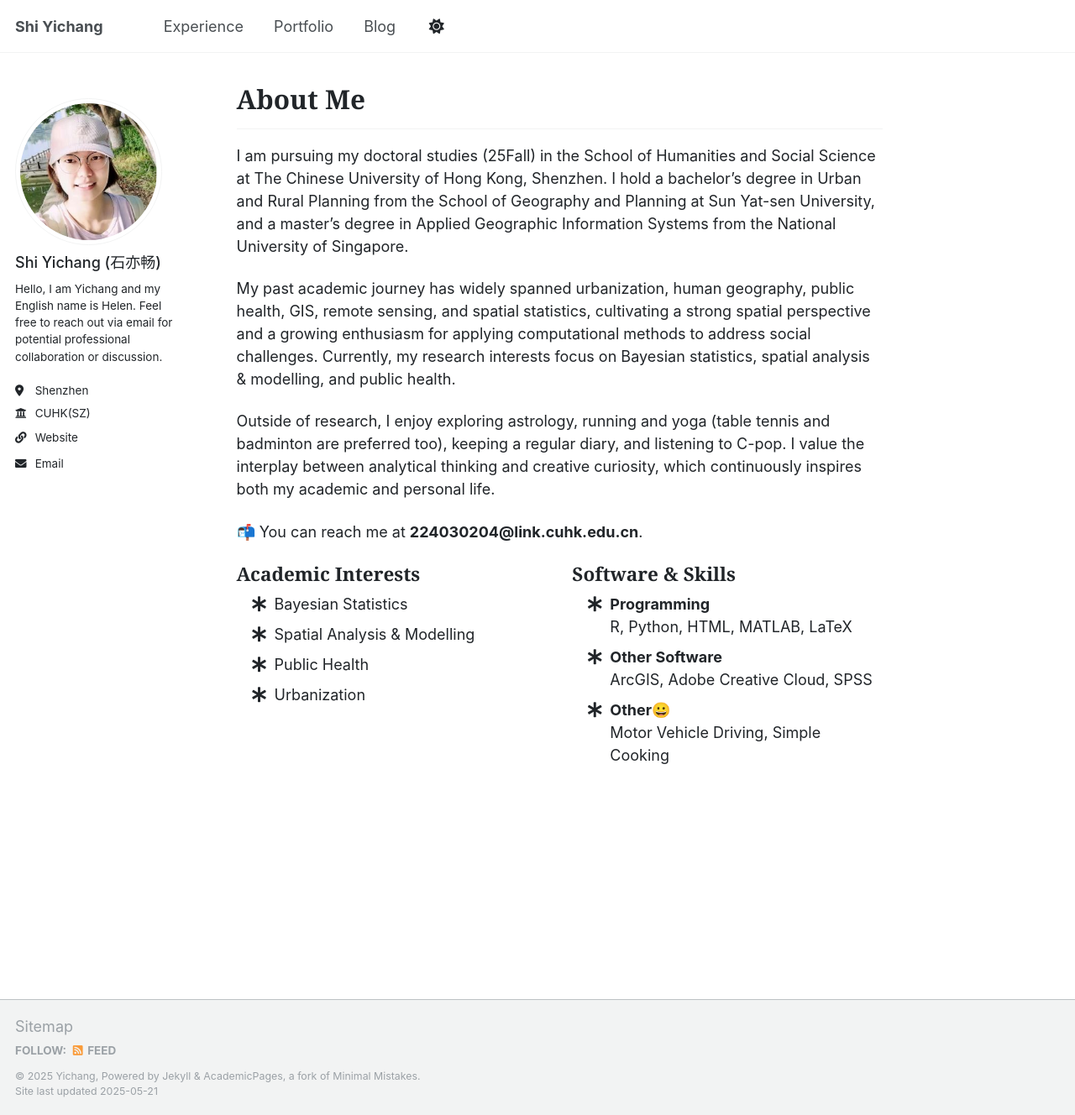
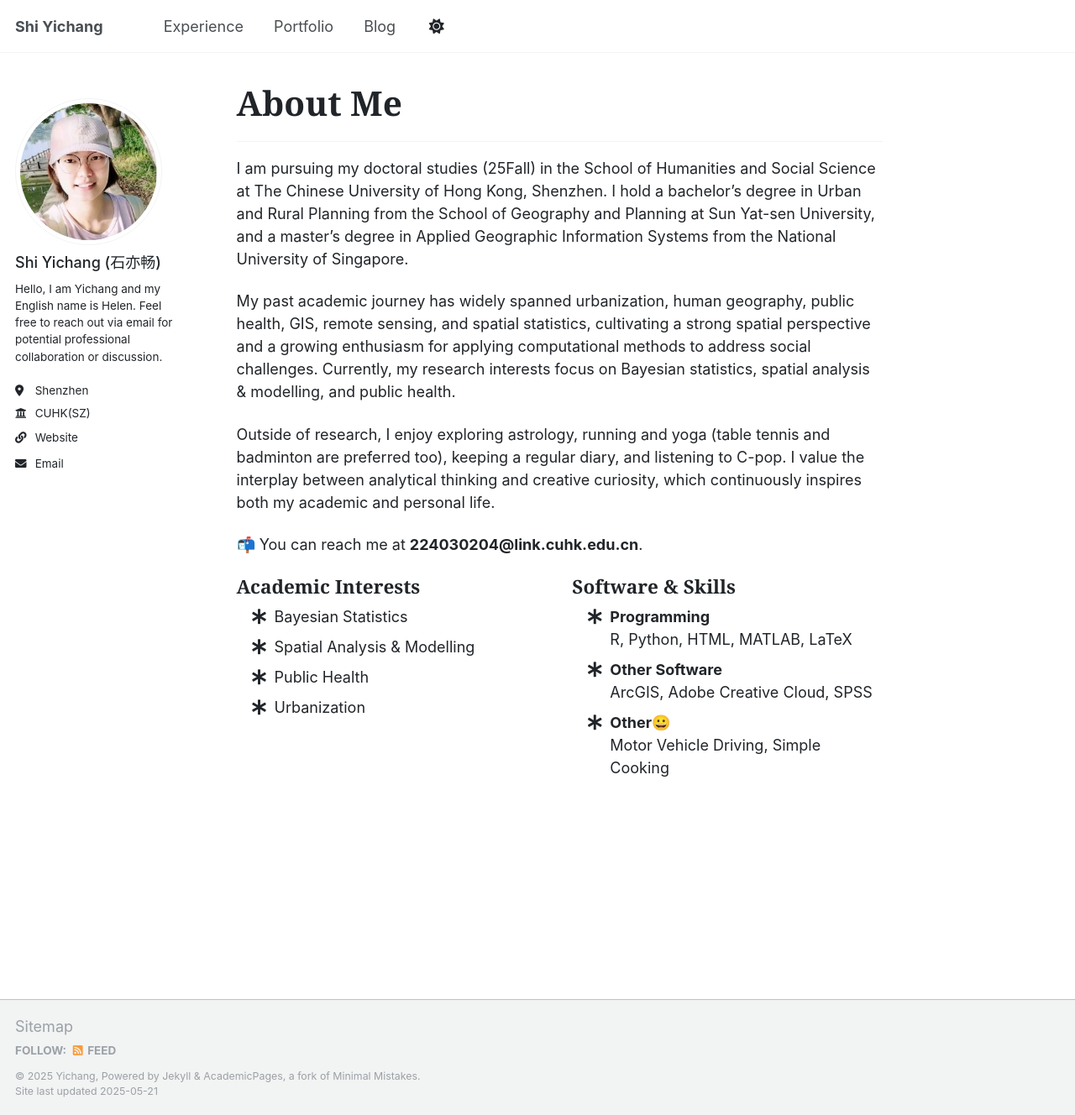
Before and after one commit to Helensyc/helensyc.github.io, a Jekyll site: the page built from _pages/about.md, in a window 1280 px wide and 1328 px high. Shown: the whole window at 84% size. Built offline with Jekyll 4.4.1, drawn with Linux system fonts in a browser that asks for light colours.

Commit message:
Update about.md

```diff
--- a/_pages/about.md
+++ b/_pages/about.md
@@ -5,7 +5,7 @@
   - /about/
   - /about.html
 ---
-<h2 style="font-size: 1.75rem; font-weight: 600; font-family: Georgia, serif; margin-bottom: 1rem;">
+<h2 style="font-size: 2.25rem; font-weight: 600; font-family: Georgia, serif; margin-bottom: 1rem;">
   About Me
 </h2>
 
```
